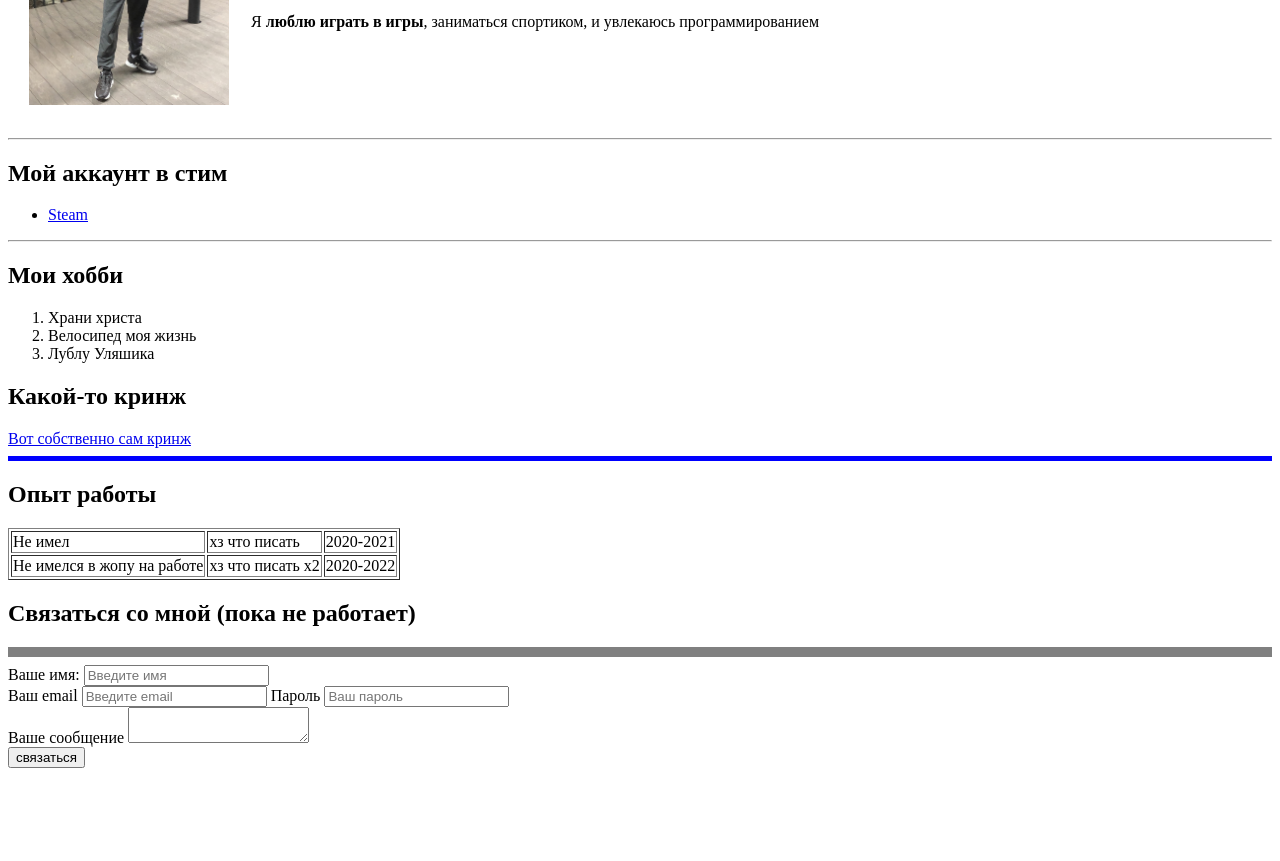
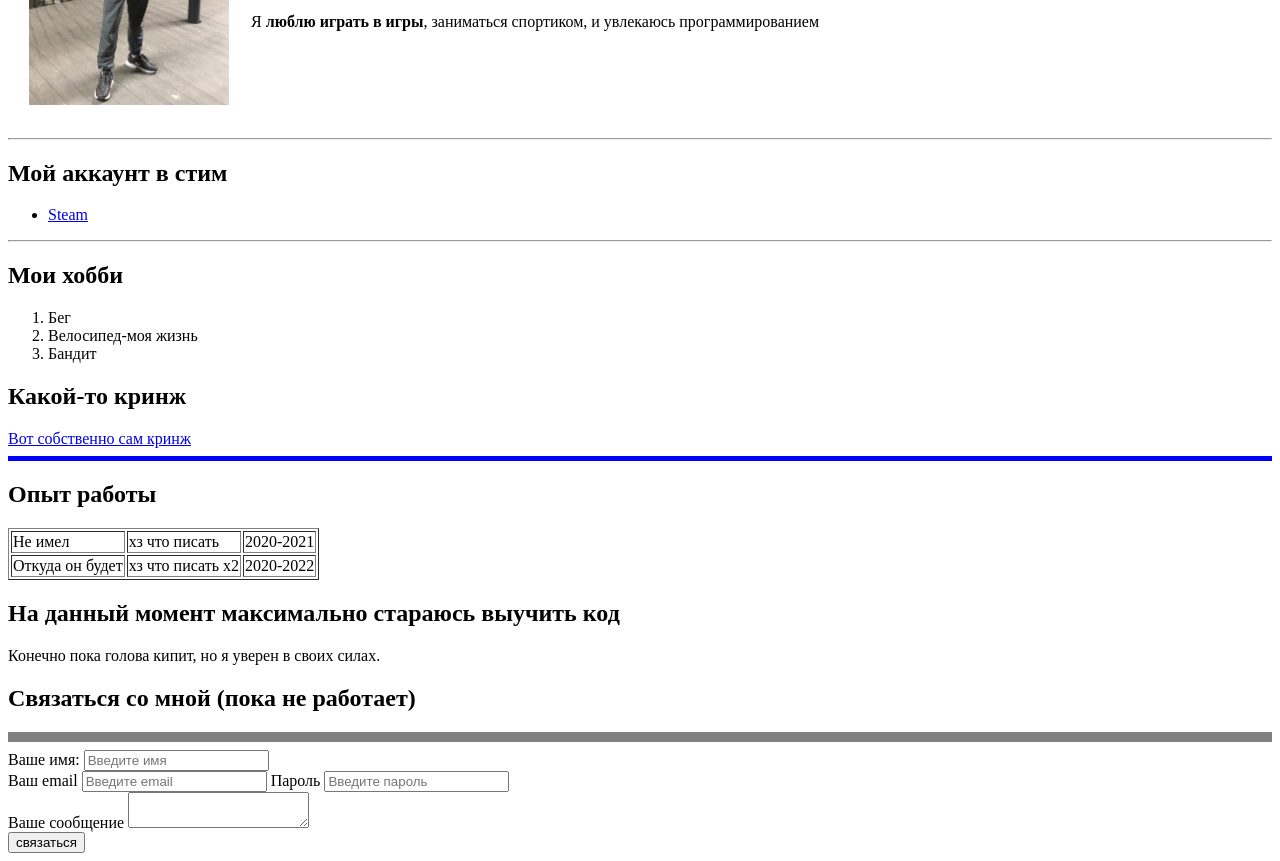
Before and after one commit to Shootingss/Test_website, a plain HTML site: page index.html in a window 1280 px wide. Shown: the part 191-1052 px from the top of the page. Before the commit the page ends 967 px from the top, so only its background shows below. Drawn offline with Linux system fonts and the light colour scheme.

Commit message:
Add files via upload

```diff
--- a/index.html
+++ b/index.html
@@ -40,9 +40,9 @@
 
     <h2>Мои хобби</h2>
     <ol type="1">
-      <li>Храни христа</li>
-      <li>Велосипед моя жизнь</li>
-      <li>Лублу Уляшика</li>
+      <li>Бег</li>
+      <li>Велосипед-моя жизнь</li>
+      <li>Бандит</li>
     </ol>
     <h2>Какой-то кринж</h2>
     <a href="cringe.html"> Вот собственно сам кринж</a>
@@ -57,11 +57,13 @@
         <td>2020-2021</td>
       </tr>
       <tr>
-        <td>Не имелся в жопу на работе</td>
+        <td>Откуда он будет</td>
         <td>хз что писать х2</td>
         <td>2020-2022</td>
       </tr>
     </table>
+    <h2>На данный момент максимально стараюсь выучить код</h2>
+    <p>Конечно пока голова кипит, но я уверен в своих силах.</p>
     <h2>Связаться со мной (пока не работает)</h2>
     <hr size="10" noshade="">
     <form>
@@ -72,7 +74,7 @@
 
       <input type="email" id="email" placeholder="Введите email">
       <label>Пароль</label>
-      <input type="password" placeholder="Ваш пароль">
+      <input type="password" placeholder="Введите пароль">
       <br>
       <label for="text">Ваше сообщение</label>
       <textarea id="text"></textarea>
```
